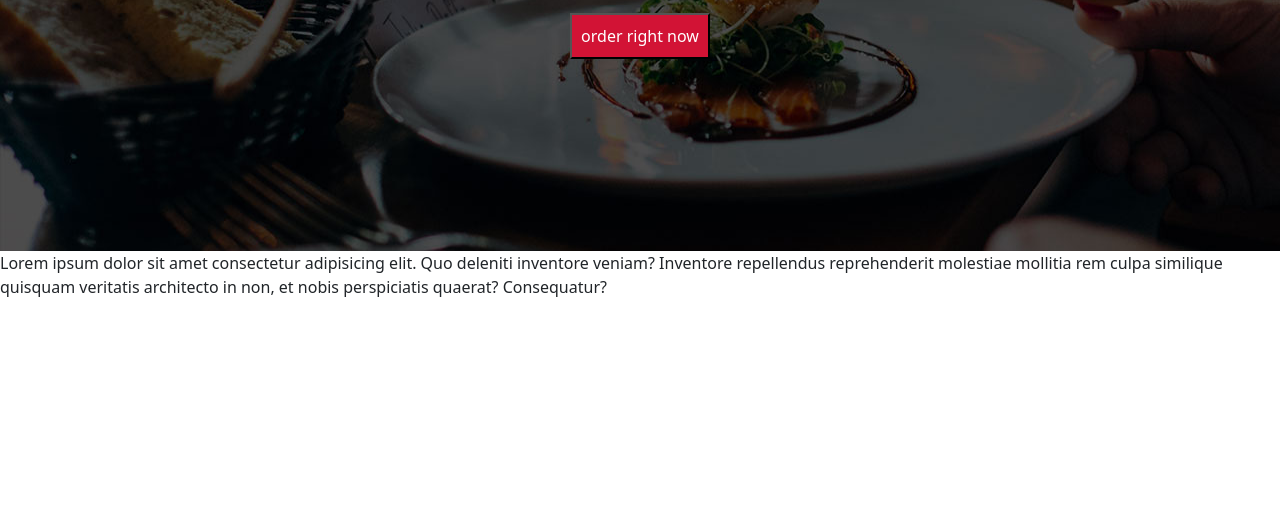
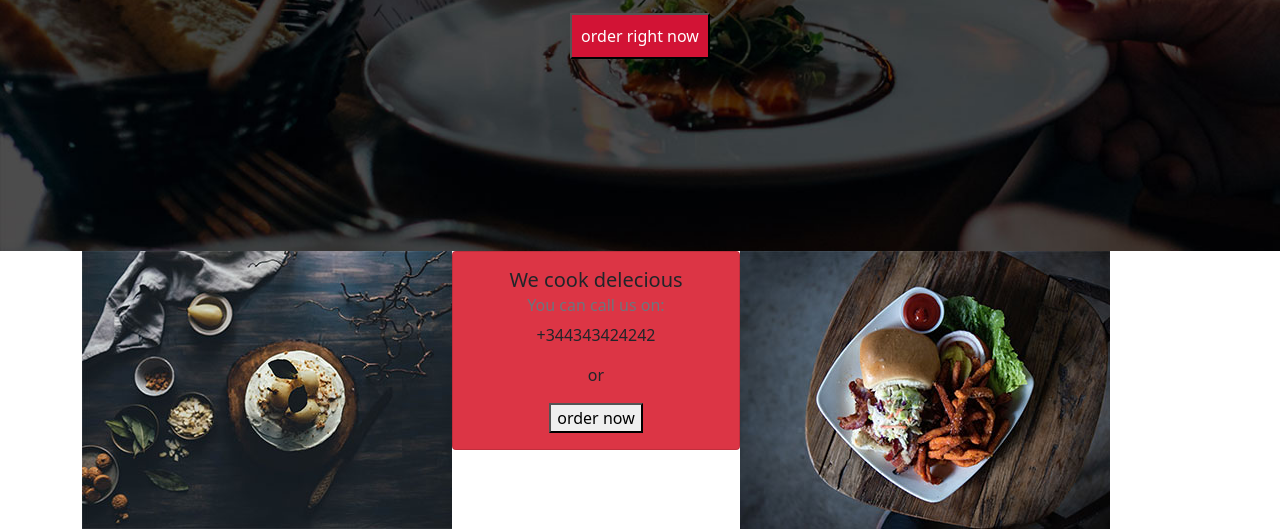
Before and after one commit to hilal193/Victory-sass-bootstrap-css, a website: page index.html in a window 1280 px wide. Shown: the part 444-973 px from the top of the page. Before the commit the page ends 800 px from the top, so only its background shows below. Drawn offline with nearby package versions, Linux system fonts and the light colour scheme.

Commit message:
section 2 corrig&

```diff
--- a/index.html
+++ b/index.html
@@ -44,8 +44,27 @@
         <button class="boutton">order right now</button>
     </section>
 
-    <section>
-        Lorem ipsum dolor sit amet consectetur adipisicing elit. Quo deleniti inventore veniam? Inventore repellendus reprehenderit molestiae mollitia rem culpa similique quisquam veritatis architecto in non, et nobis perspiciatis quaerat? Consequatur?
+    <section class="image">
+      <div class="container d-flex">
+          <div>
+              <img src="./public/img/cook_01.jpg" alt="a">
+          </div>
+
+          <div>
+            <div class="card bg-danger justify-content-center align-items-center" style="width: 18rem;">
+                <div class="card-body text-center">
+                  <h5 class="card-title">We cook delecious</h5>
+                  <h6 class="card-subtitle mb-2 text-muted">You can call us on:</h6>
+                  <p class="card-text">+344343424242</p>
+                  <p class="card-text">or</p>
+                  <button class="">order now</button>
+                </div>
+              </div>
+          </div>
+          <div>
+              <img src="./public/img/cook_02.jpg" alt="a">
+          </div>
+      </div>
     </section>
 
 
--- a/src/scss/modules/_section1.scss
+++ b/src/scss/modules/_section1.scss
@@ -1,5 +1,7 @@
 .banner{
     background-image: url(../../../public/img/banner-bg.jpg);
+    background-repeat: no-repeat;
+    background-size: cover;
     padding: 15% !important;
 }.boutton{
     background-color: #d21335;
```
Also changed, not shown: public/css/app.css, 1 other file.
